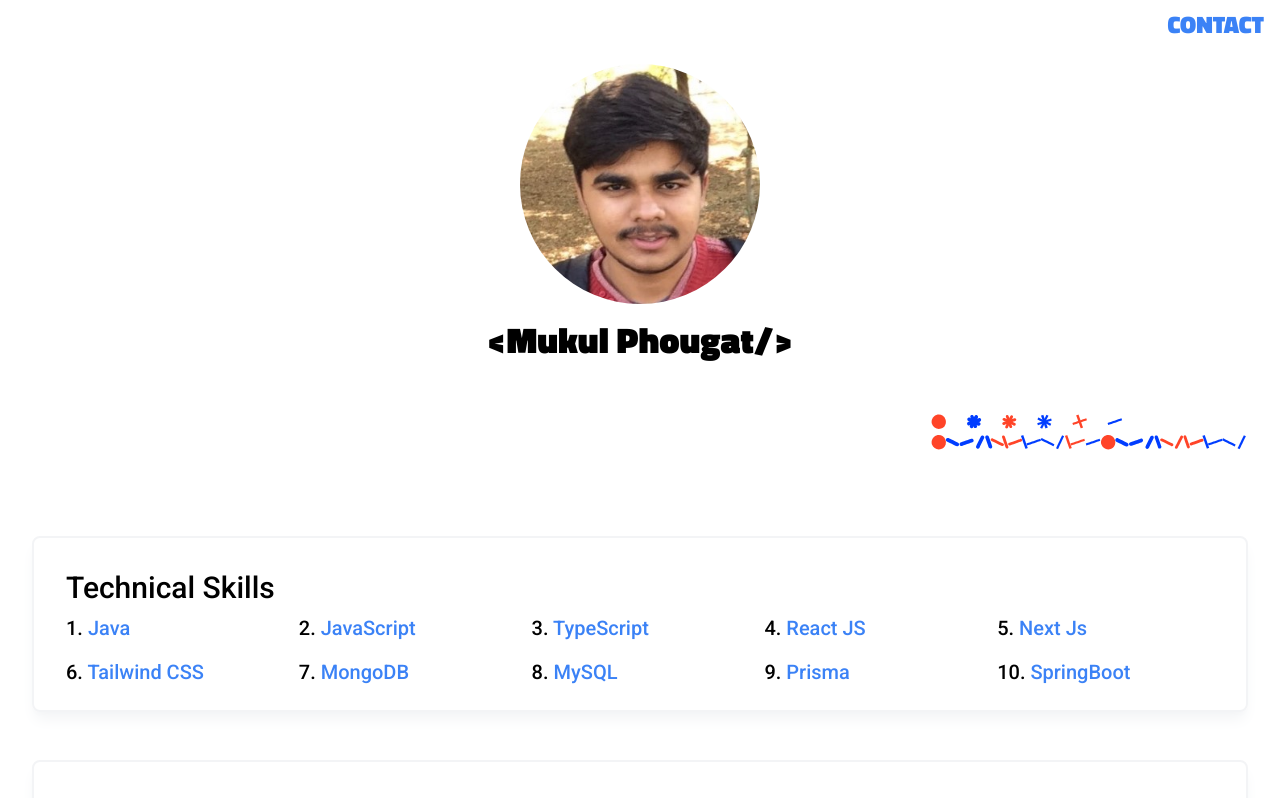
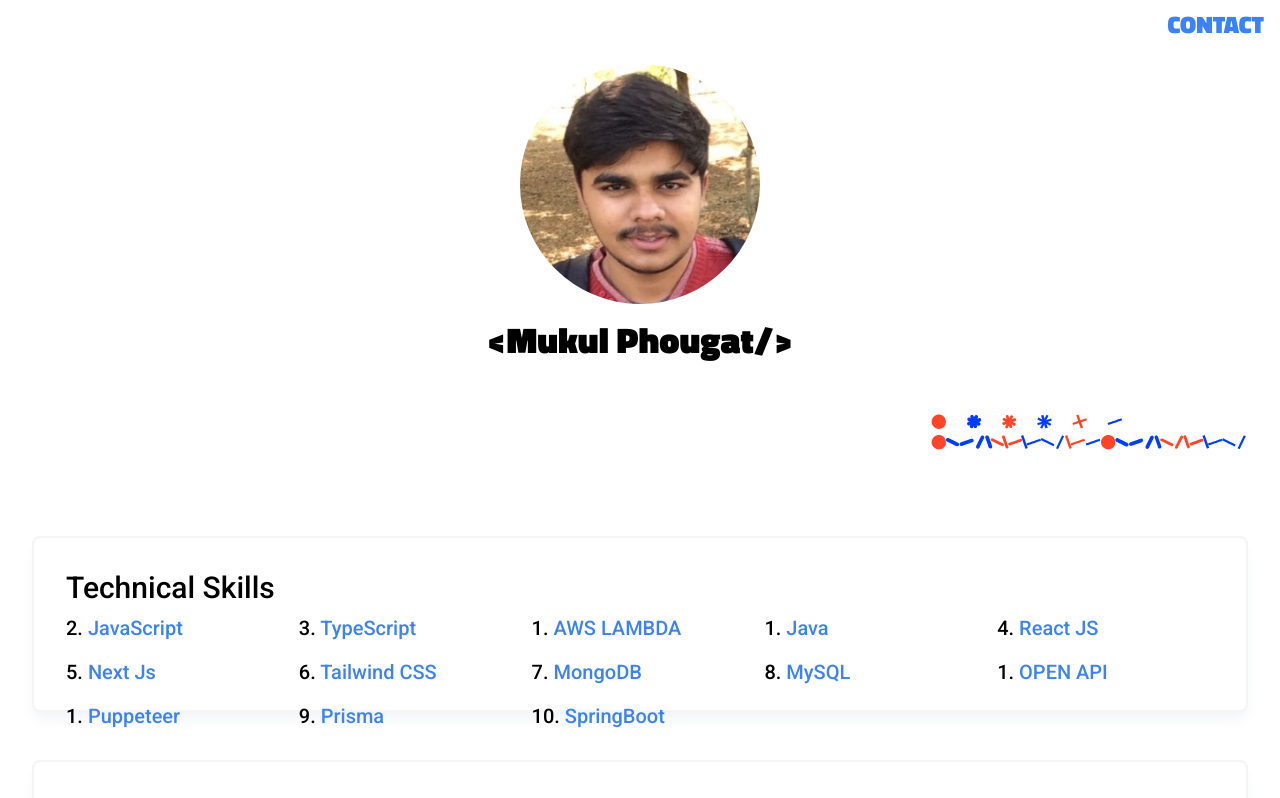
Before and after one commit to Mukulphougat/landingpage, a Next.js app: page /portfolio in a window 1280 px wide. Shown: the top 798 px of the page. Built offline with nearby package versions, Linux system fonts and the light colour scheme.

Commit message:
Update page.tsx

```diff
--- a/app/portfolio/page.tsx
+++ b/app/portfolio/page.tsx
@@ -30,16 +30,20 @@ export default function Home() {
                         <h1 className={"text-3xl text-black "+latoFont.className}>Technical Skills</h1>
                         <div className={"my-2 w-full grid gap-4 grid-cols-5 "+latoFont.className}>
                             <div className={"text-blue-500 text-xl font-medium"}>
-                                <span className={"text-black"}>1. </span>
-                                Java
-                            </div>
-                            <div className={"text-blue-500 text-xl font-medium"}>
                                 <span className={"text-black"}>2. </span>
                                 JavaScript
                             </div>
                             <div className={"text-blue-500 text-xl font-medium"}>
                                 <span className={"text-black"}>3. </span>
                                 TypeScript
+                            </div>
+                            <div className={"text-blue-500 text-xl font-medium"}>
+                                <span className={"text-black"}>1. </span>
+                                AWS LAMBDA
+                            </div>
+                            <div className={"text-blue-500 text-xl font-medium"}>
+                                <span className={"text-black"}>1. </span>
+                                Java
                             </div>
                             <div className={"text-blue-500 text-xl font-medium"}>
                                 <span className={"text-black"}>4. </span>
@@ -60,6 +64,14 @@ export default function Home() {
                             <div className={"text-blue-500 text-xl font-medium"}>
                                 <span className={"text-black"}>8. </span>
                                 MySQL
+                            </div>
+                            <div className={"text-blue-500 text-xl font-medium"}>
+                                <span className={"text-black"}>1. </span>
+                                OPEN API
+                            </div>
+                            <div className={"text-blue-500 text-xl font-medium"}>
+                                <span className={"text-black"}>1. </span>
+                                Puppeteer
                             </div>
                             <div className={"text-blue-500 text-xl font-medium"}>
                                 <span className={"text-black"}>9. </span>
```
